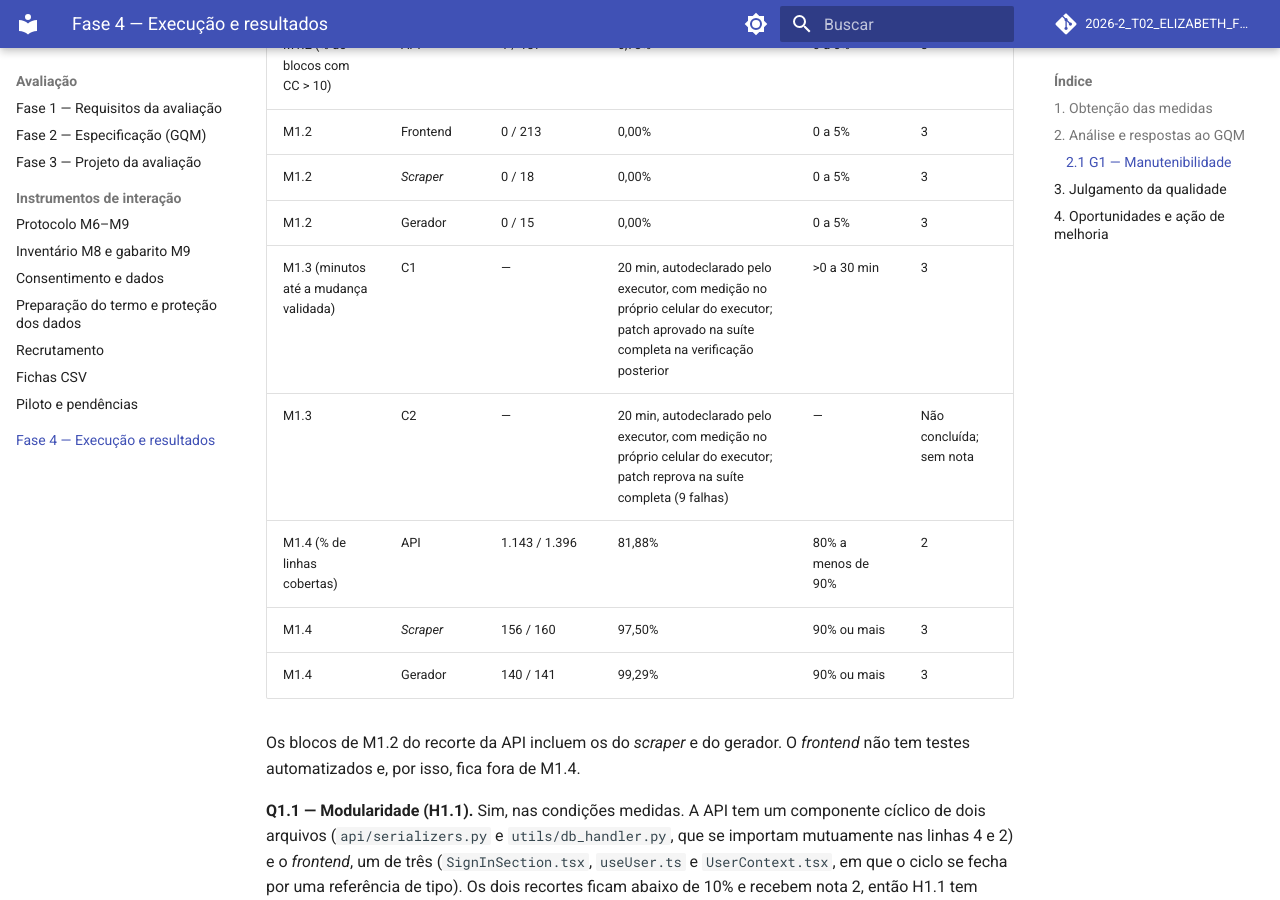
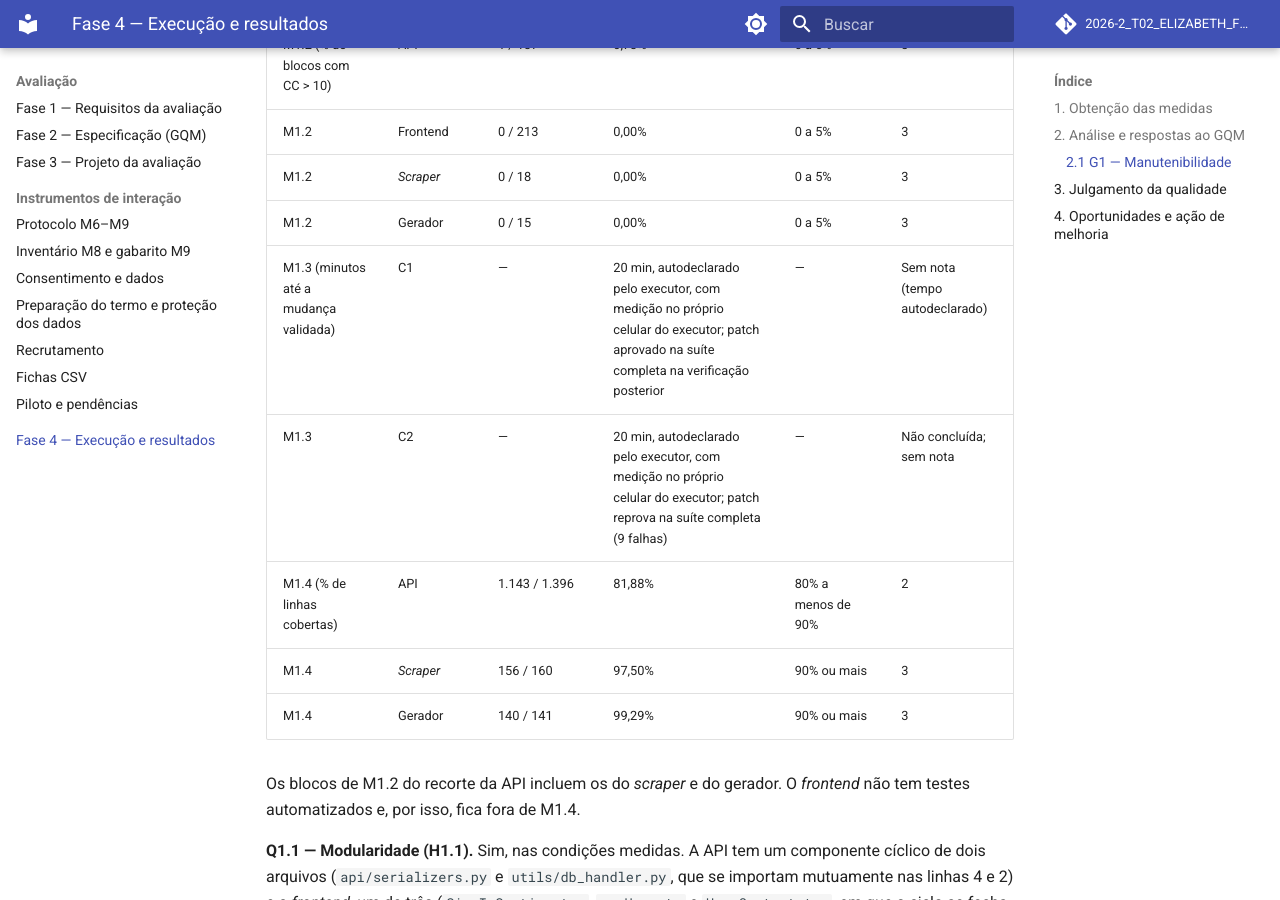
Before and after one commit to FCTE-Qualidade-de-Software-1/2026-2_T02_ELIZABETH_FRIEDMAN, an MkDocs documentation site: the page built from docs/fase-4.md, in a window 1280 px wide and 900 px high, scrolled down 1261 px. Built offline with MkDocs 1.6.1 and Material for MkDocs 9.7.7, drawn with Linux system fonts in a browser that asks for light colours; comment, search, counter and statistics services are not loaded.

Commit message:
docs(artigo): ajustes da revisão e PDF atualizado

```diff
--- a/docs/fase-4.md
+++ b/docs/fase-4.md
@@ -45,7 +45,7 @@ diferentes, e as notas não são calculadas em média, conforme a
 | M1.2 | Frontend | 0 / 213 | 0,00% | 0 a 5% | 3 |
 | M1.2 | *Scraper* | 0 / 18 | 0,00% | 0 a 5% | 3 |
 | M1.2 | Gerador | 0 / 15 | 0,00% | 0 a 5% | 3 |
-| M1.3 (minutos até a mudança validada) | C1 | — | 20 min, autodeclarado pelo executor, com medição no próprio celular do executor; patch aprovado na suíte completa na verificação posterior | >0 a 30 min | 3  |
+| M1.3 (minutos até a mudança validada) | C1 | — | 20 min, autodeclarado pelo executor, com medição no próprio celular do executor; patch aprovado na suíte completa na verificação posterior | — | Sem nota (tempo autodeclarado) |
 | M1.3 | C2 | — | 20 min, autodeclarado pelo executor, com medição no próprio celular do executor; patch reprova na suíte completa (9 falhas) | — | Não concluída; sem nota |
 | M1.4 (% de linhas cobertas) | API | 1.143 / 1.396 | 81,88% | 80% a menos de 90% | 2 |
 | M1.4 | *Scraper* | 156 / 160 | 97,50% | 90% ou mais | 3 |
```
Also changed, not shown: 2 other files.
